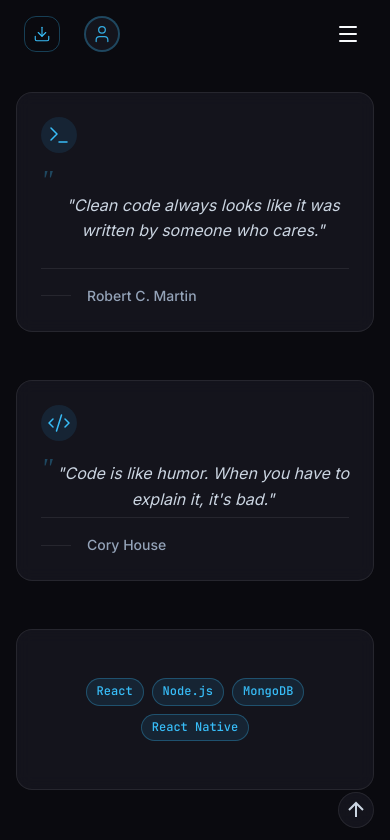
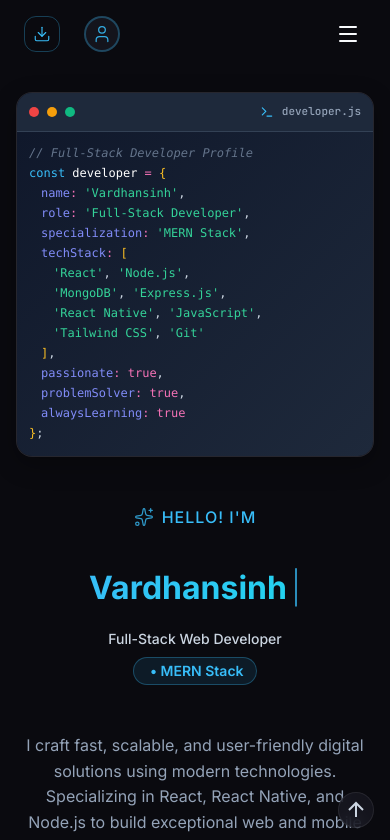
Before and after one commit to vardhan781/Portfolio, a React (Vite) app: page / in a window 390 px wide. Shown: the top 840 px of the page. Built offline with nearby package versions, Linux system fonts and the light colour scheme.

Commit message:
Replaced a Section

```diff
--- a/src/components/Home/Home.css
+++ b/src/components/Home/Home.css
@@ -199,115 +199,142 @@
 .home-right {
   display: flex;
   flex-direction: column;
-  gap: var(--space-xl);
   align-items: stretch;
   width: 100%;
 }
 
-.home-quote-card {
+.code-container {
   background: var(--bg-card);
   border: 1px solid var(--border-color);
   border-radius: var(--radius-xl);
-  padding: var(--space-xl);
-  width: 100%;
+  overflow: hidden;
   backdrop-filter: var(--blur-md);
   -webkit-backdrop-filter: var(--blur-md);
-  transition: all var(--transition-base);
-  position: relative;
-  overflow: hidden;
+  box-shadow: var(--shadow-lg);
+  height: 100%;
   display: flex;
   flex-direction: column;
-  min-height: 220px;
 }
 
-.home-quote-card::before {
-  content: "";
-  position: absolute;
-  top: 0;
-  left: 0;
-  right: 0;
-  height: 1px;
-  background: var(--accent-gradient);
-  opacity: 0;
-  transition: opacity var(--transition-base);
+.code-window {
+  background: linear-gradient(135deg, #0f172a, #1e293b);
+  flex: 1;
+  display: flex;
+  flex-direction: column;
+  min-height: 320px;
 }
 
-.home-quote-card:hover::before {
-  opacity: 1;
+.window-header {
+  background: #1e293b;
+  padding: 12px 16px;
+  display: flex;
+  align-items: center;
+  justify-content: space-between;
+  border-bottom: 1px solid #334155;
 }
 
-.quote-icon-wrapper {
-  width: 48px;
-  height: 48px;
-  border-radius: var(--radius-full);
-  background: rgba(56, 189, 248, 0.1);
+.window-controls {
+  display: flex;
+  gap: 8px;
+  align-items: center;
+}
+
+.window-control {
+  width: 12px;
+  height: 12px;
+  border-radius: 50%;
+  transition: all 0.2s;
+}
+
+.window-control.close {
+  background: #ef4444;
+}
+
+.window-control.minimize {
+  background: #f59e0b;
+}
+
+.window-control.maximize {
+  background: #10b981;
+}
+
+.window-title {
   display: flex;
   align-items: center;
-  justify-content: center;
-  margin-bottom: var(--space-lg);
-  flex-shrink: 0;
+  gap: 8px;
+  color: #94a3b8;
+  font-size: 13px;
+  font-family: var(--font-mono);
+  font-weight: 500;
 }
 
-.quote-icon {
-  color: var(--accent-primary);
+.window-title svg {
+  color: #38bdf8;
+  width: 14px;
+  height: 14px;
 }
 
-.quote-text {
-  font-size: var(--text-lg);
-  line-height: 1.6;
-  color: var(--text-secondary);
-  font-style: italic;
-  margin: 0 0 var(--space-lg) 0;
-  position: relative;
-  padding-left: var(--space-md);
+.code-content {
+  padding: 20px;
   flex: 1;
-  display: flex;
-  align-items: center;
-  min-height: 80px;
+  font-family: "Fira Code", "Consolas", "Monaco", monospace;
+  font-size: 14px;
+  line-height: 1.7;
+  overflow-x: auto;
+  min-height: 0;
+  text-align: left;
 }
 
-.quote-text::before {
-  content: '"';
-  position: absolute;
-  left: 0;
-  top: -5px;
-  font-size: 2.5rem;
-  color: var(--accent-primary);
-  opacity: 0.3;
-  font-family: serif;
-  line-height: 1;
+.code-line {
+  white-space: nowrap;
+  min-height: 22px;
+  display: block;
 }
 
-.quote-author {
-  display: flex;
-  align-items: center;
-  gap: var(--space-sm);
-  margin-top: auto;
-  padding-top: var(--space-md);
-  border-top: 1px solid var(--border-color);
+.code-indent {
+  margin-left: 20px;
 }
 
-.author-line {
-  width: 30px;
-  height: 1px;
-  background: var(--border-color);
+.code-indent-2 {
+  margin-left: 40px;
 }
 
-.quote-author span {
-  font-size: var(--text-sm);
-  color: var(--text-muted);
-  font-weight: 500;
-  font-style: normal;
+.code-comment {
+  color: #64748b;
+  font-style: italic;
 }
 
-.tech-stack-preview {
-  width: 100%;
-  background: var(--bg-card);
-  border: 1px solid var(--border-color);
-  border-radius: var(--radius-xl);
-  padding: var(--space-xl);
-  backdrop-filter: var(--blur-md);
-  -webkit-backdrop-filter: var(--blur-md);
+.code-keyword {
+  color: #38bdf8;
+  font-weight: 500;
+}
+
+.code-variable {
+  color: #ffffff;
+}
+
+.code-operator {
+  color: #f472b6;
+}
+
+.code-bracket {
+  color: #fbbf24;
+}
+
+.code-property {
+  color: #818cf8;
+}
+
+.code-string {
+  color: #34d399;
+}
+
+.code-boolean {
+  color: #f472b6;
+}
+
+.code-punctuation {
+  color: #cbd5e1;
 }
 
 .tech-tags {
@@ -345,15 +372,14 @@
     font-size: clamp(2rem, 4vw, 3rem);
   }
 
-  .home-quote-card {
-    min-height: 200px;
-  }
-
   .home-prof {
     font-size: clamp(var(--text-base), 1.8vw, var(--text-lg));
   }
+
+  .code-window {
+    min-height: 280px;
+  }
 }
-
 @media (min-width: 769px) and (max-width: 1024px) {
   .home-container {
     padding-top: calc(var(--header-height-scrolled) + var(--space-2xl));
@@ -401,8 +427,13 @@
     margin: 0;
   }
 
-  .home-quote-card {
-    min-height: 200px;
+  .code-window {
+    min-height: 300px;
+  }
+
+  .code-content {
+    padding: 16px;
+    font-size: 13px;
   }
 }
 
@@ -416,6 +447,9 @@
   .home-content {
     grid-template-columns: 1fr !important;
     gap: var(--space-2xl);
+  }
+
+  .home-left {
     text-align: center;
   }
 
@@ -425,6 +459,7 @@
 
   .home-name {
     font-size: clamp(2rem, 8vw, 3rem);
+    text-align: center;
   }
 
   .home-prof {
@@ -440,6 +475,11 @@
     order: -1;
     max-width: 600px;
     margin: 0 auto;
+    text-align: left;
+  }
+
+  .code-container {
+    text-align: left;
   }
 
   .prof-highlight {
@@ -468,26 +508,31 @@
     padding: var(--space-md);
   }
 
-  .home-quote-card {
-    padding: var(--space-lg);
-    min-height: 200px;
+  .code-window {
+    min-height: 280px;
   }
 
-  .quote-icon-wrapper {
-    width: 40px;
-    height: 40px;
-    margin-bottom: var(--space-md);
+  .code-content {
+    padding: 16px;
+    font-size: 13px;
+    line-height: 1.6;
+    text-align: left;
   }
 
-  .quote-text {
-    font-size: var(--text-base);
-    min-height: 70px;
-    padding-left: var(--space-sm);
+  .code-line {
+    white-space: pre;
+    min-height: 20px;
+    text-align: left;
+    overflow-x: auto;
+    display: block;
   }
 
-  .quote-text::before {
-    font-size: 2rem;
-    top: -3px;
+  .code-indent {
+    margin-left: 16px;
+  }
+
+  .code-indent-2 {
+    margin-left: 32px;
   }
 
   .bg-element-1,
@@ -509,16 +554,19 @@
 
   .home-left {
     gap: var(--space-md);
+    text-align: center;
   }
 
   .home-para {
     font-size: var(--text-base);
     line-height: 1.6;
+    text-align: center;
   }
 
   .home-prof {
     font-size: var(--text-sm);
     gap: 4px;
+    text-align: center;
   }
 
   .prof-highlight {
@@ -526,31 +574,49 @@
     padding: 4px 12px;
     margin-top: 4px;
     flex-wrap: wrap;
+    text-align: center;
   }
 
-  .home-quote-card {
-    padding: var(--space-md);
-    min-height: 180px;
+  .home-right {
+    text-align: left;
   }
 
-  .quote-icon-wrapper {
-    width: 36px;
-    height: 36px;
-    margin-bottom: var(--space-sm);
+  .code-window {
+    min-height: 260px;
   }
 
-  .quote-text {
-    font-size: var(--text-sm);
-    min-height: 60px;
-    margin-bottom: var(--space-md);
+  .code-content {
+    font-size: 12px;
+    padding: 12px;
+    line-height: 1.5;
+    text-align: left;
   }
 
-  .quote-text::before {
-    font-size: 1.75rem;
+  .window-header {
+    padding: 10px 12px;
   }
 
-  .quote-author {
-    padding-top: var(--space-sm);
+  .window-title {
+    font-size: 11px;
+  }
+
+  .window-control {
+    width: 10px;
+    height: 10px;
+  }
+
+  .code-line {
+    white-space: pre;
+    text-align: left;
+    overflow-x: auto;
+  }
+
+  .code-indent {
+    margin-left: 12px;
+  }
+
+  .code-indent-2 {
+    margin-left: 24px;
   }
 
   .tech-tags {
@@ -573,21 +639,12 @@
     gap: var(--space-3xl);
   }
 
-  .home-quote-card {
-    min-height: 240px;
+  .code-window {
+    min-height: 340px;
+  }
+
+  .code-content {
+    font-size: 15px;
+    padding: 24px;
   }
 }
-
-.home-right .home-quote-card:first-child {
-  min-height: 240px;
-}
-
-.home-right .home-quote-card:last-child {
-  min-height: 200px;
-}
-
-.home-quote-card:hover {
-  transform: translateY(-5px);
-  box-shadow: var(--glow-lg);
-  border-color: var(--border-accent);
-}
--- a/src/components/Home/Home.jsx
+++ b/src/components/Home/Home.jsx
@@ -172,61 +172,121 @@
             </motion.div>
           </motion.div>
 
-          <motion.div
-            className="home-right"
-            initial={{ opacity: 0, scale: 0.9 }}
-            animate={{ opacity: 1, scale: 1 }}
-            transition={{ duration: 0.8, delay: 0.5 }}
-          >
-            <motion.div
-              className="home-quote-card"
-              whileHover={{ y: -10, boxShadow: "var(--glow-lg)" }}
-              transition={{ duration: 0.3 }}
-            >
-              <div className="quote-icon-wrapper">
-                <Terminal size={24} strokeWidth={1.5} className="quote-icon" />
+          <div className="home-right">
+            <div className="code-container">
+              <div className="code-window">
+                <div className="window-header">
+                  <div className="window-controls">
+                    <div className="window-control close"></div>
+                    <div className="window-control minimize"></div>
+                    <div className="window-control maximize"></div>
                   </div>
-              <p className="quote-text">
-                "Clean code always looks like it was written by someone who
-                cares."
-              </p>
-              <div className="quote-author">
-                <div className="author-line" />
-                <span>Robert C. Martin</span>
+                  <div className="window-title">
+                    <Terminal size={14} />
+                    <span>developer.js</span>
                   </div>
-            </motion.div>
+                </div>
 
-            <motion.div
-              className="home-quote-card"
-              whileHover={{ y: -10, boxShadow: "var(--glow-lg)" }}
-              transition={{ duration: 0.3, delay: 0.1 }}
-            >
-              <div className="quote-icon-wrapper">
-                <Code2 size={24} strokeWidth={1.5} className="quote-icon" />
+                <div className="code-content">
+                  <div className="code-line">
+                    <span className="code-comment">
+                      // Full-Stack Developer Profile
+                    </span>
                   </div>
-              <p className="quote-text">
-                "Code is like humor. When you have to explain it, it's bad."
-              </p>
-              <div className="quote-author">
-                <div className="author-line" />
-                <span>Cory House</span>
+                  <div className="code-line">
+                    <span className="code-keyword">const</span>
+                    <span className="code-variable"> developer</span>
+                    <span className="code-operator"> = </span>
+                    <span className="code-bracket">{`{`}</span>
                   </div>
-            </motion.div>
 
-            <motion.div
-              className="tech-stack-preview"
-              initial={{ opacity: 0 }}
-              animate={{ opacity: 1 }}
-              transition={{ duration: 0.8, delay: 1.2 }}
-            >
-              <div className="tech-tags">
-                <span className="tech-tag-home">React</span>
-                <span className="tech-tag-home">Node.js</span>
-                <span className="tech-tag-home">MongoDB</span>
-                <span className="tech-tag-home">React Native</span>
+                  <div className="code-line code-indent">
+                    <span className="code-property">name</span>
+                    <span className="code-operator">:</span>
+                    <span className="code-string"> 'Vardhansinh'</span>
+                    <span className="code-punctuation">,</span>
                   </div>
-            </motion.div>
-          </motion.div>
+
+                  <div className="code-line code-indent">
+                    <span className="code-property">role</span>
+                    <span className="code-operator">:</span>
+                    <span className="code-string"> 'Full-Stack Developer'</span>
+                    <span className="code-punctuation">,</span>
+                  </div>
+
+                  <div className="code-line code-indent">
+                    <span className="code-property">specialization</span>
+                    <span className="code-operator">:</span>
+                    <span className="code-string"> 'MERN Stack'</span>
+                    <span className="code-punctuation">,</span>
+                  </div>
+
+                  <div className="code-line code-indent">
+                    <span className="code-property">techStack</span>
+                    <span className="code-operator">:</span>
+                    <span className="code-bracket"> [</span>
+                  </div>
+
+                  <div className="code-line code-indent-2">
+                    <span className="code-string">'React'</span>
+                    <span className="code-punctuation">,</span>
+                    <span className="code-string"> 'Node.js'</span>
+                    <span className="code-punctuation">,</span>
+                  </div>
+
+                  <div className="code-line code-indent-2">
+                    <span className="code-string">'MongoDB'</span>
+                    <span className="code-punctuation">,</span>
+                    <span className="code-string"> 'Express.js'</span>
+                    <span className="code-punctuation">,</span>
+                  </div>
+
+                  <div className="code-line code-indent-2">
+                    <span className="code-string">'React Native'</span>
+                    <span className="code-punctuation">,</span>
+                    <span className="code-string"> 'JavaScript'</span>
+                    <span className="code-punctuation">,</span>
+                  </div>
+
+                  <div className="code-line code-indent-2">
+                    <span className="code-string">'Tailwind CSS'</span>
+                    <span className="code-punctuation">,</span>
+                    <span className="code-string"> 'Git'</span>
+                  </div>
+
+                  <div className="code-line code-indent">
+                    <span className="code-bracket">]</span>
+                    <span className="code-punctuation">,</span>
+                  </div>
+
+                  <div className="code-line code-indent">
+                    <span className="code-property">passionate</span>
+                    <span className="code-operator">:</span>
+                    <span className="code-boolean"> true</span>
+                    <span className="code-punctuation">,</span>
+                  </div>
+
+                  <div className="code-line code-indent">
+                    <span className="code-property">problemSolver</span>
+                    <span className="code-operator">:</span>
+                    <span className="code-boolean"> true</span>
+                    <span className="code-punctuation">,</span>
+                  </div>
+
+                  <div className="code-line code-indent">
+                    <span className="code-property">alwaysLearning</span>
+                    <span className="code-operator">:</span>
+                    <span className="code-boolean"> true</span>
+                  </div>
+
+                  <div className="code-line">
+                    <span className="code-bracket">{`}`}</span>
+                    <span className="code-punctuation">;</span>
+                  </div>
+                </div>
+              </div>
+            </div>
+          </div>
         </div>
       </div>
     </section>
```
Lines whose indentation alone changed are shown as unchanged.
